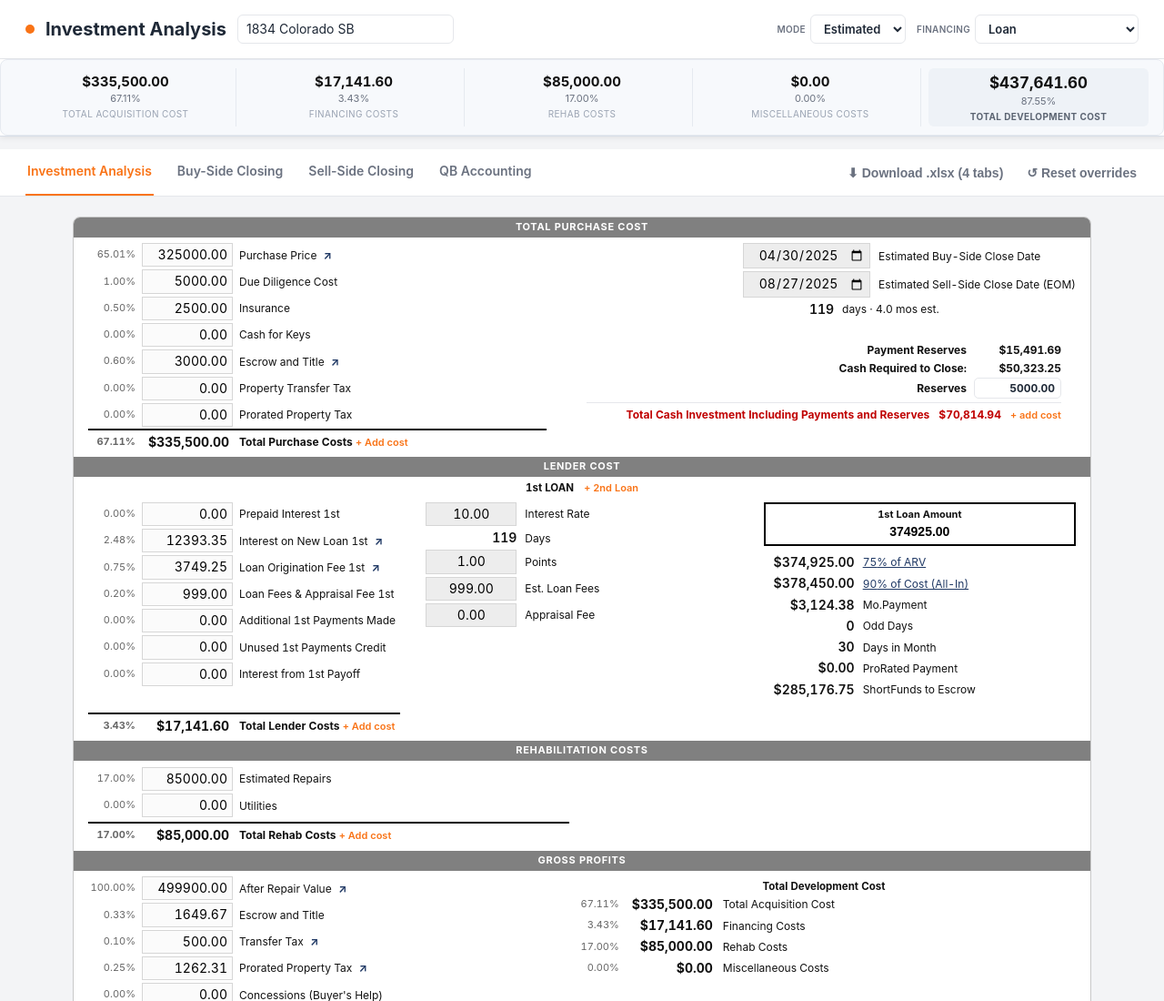
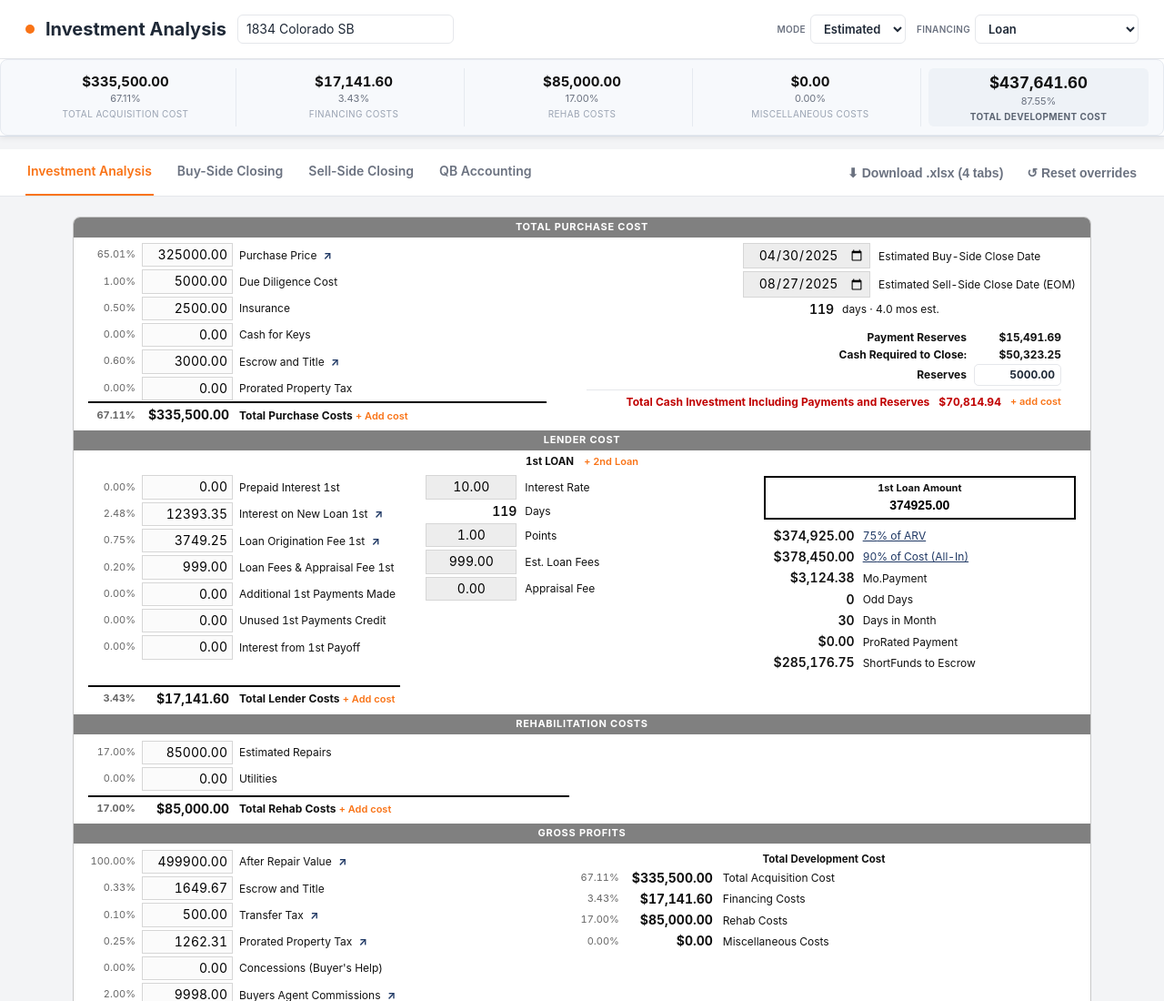
Before and after one commit to flipiq24/flipaid-closing-cockpit, a website: page index.html in a window 1280 px wide. Shown: the top 1100 px of the page at 91% size. Drawn offline with Linux system fonts and the light colour scheme.

Commit message:
Transfer tax: one home (Gross Profits sell-side cost); remove Purchase duplicate
Agent added the Gross Profits Transfer Tax line but left the old Purchase-section
copy. Removed it from totalPurchase + the purchase render so transfer tax lives in
exactly one place. Net Profit holds at $43,849.42 (ties to Excel), Total Purchase $335,500.

```diff
--- a/index.html
+++ b/index.html
@@ -682,7 +682,7 @@
   r.days   = daysBetween(i.coeDate, i.eomDate);              // F6
   r.months = r.days/30;                                      // E2
   // TOTAL PURCHASE
-  r.totalPurchase = i.purchasePrice+i.dueDiligence+i.insurance+i.cashForKeys+i.escrowTitlePurchase+(+i.propertyTransferTax||0)+i.proratedPropTaxPurchase+cSum('purchase'); // B10
+  r.totalPurchase = i.purchasePrice+i.dueDiligence+i.insurance+i.cashForKeys+i.escrowTitlePurchase+i.proratedPropTaxPurchase+cSum('purchase'); // B10 (transfer tax lives in Gross Profits as a sell-side cost, not here)
   // loan sizing — 1st loan is the LOWER of two caps: 75% of ARV, or 90% of the all-in cost
   // (purchase all-in + repairs baked in). Both % factors are editable (arvLoanPct/costLoanPct).
   r.arvLoanPct  = (i.arvLoanPct==null||i.arvLoanPct==='')   ? 0.75 : +i.arvLoanPct;
@@ -1006,7 +1006,6 @@
       ${L$('Insurance','insurance',i.insurance)}
       ${L$('Cash for Keys','cashForKeys',i.cashForKeys)}
       ${L$('Escrow and Title','escrowTitlePurchase',i.escrowTitlePurchase)}
-      ${L$('Property Transfer Tax','propertyTransferTax',i.propertyTransferTax)}
       ${L$('Prorated Property Tax','proratedPropTaxPurchase',i.proratedPropTaxPurchase)}
       ${customRows('purchase')}
       ${L_('Total Purchase Costs', r.totalPurchase,{tot:1,add:'purchase'})}
```
